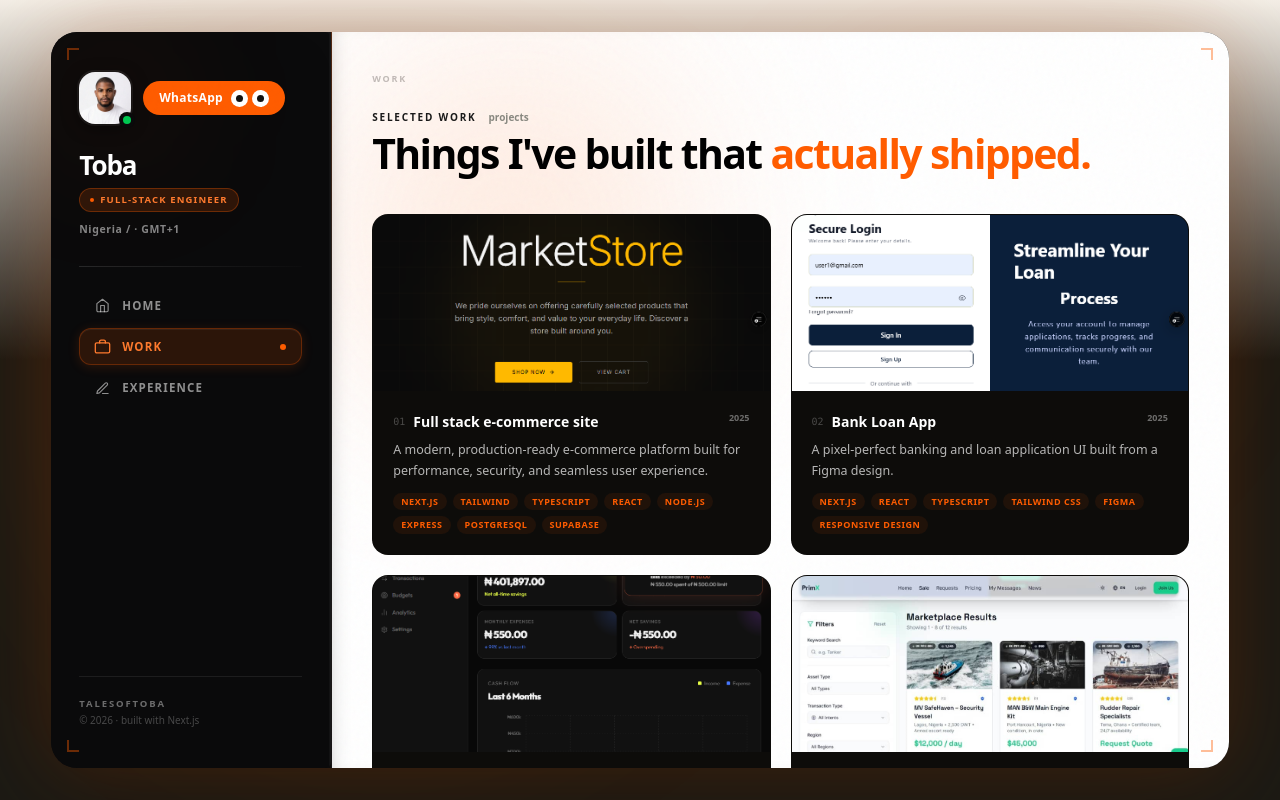
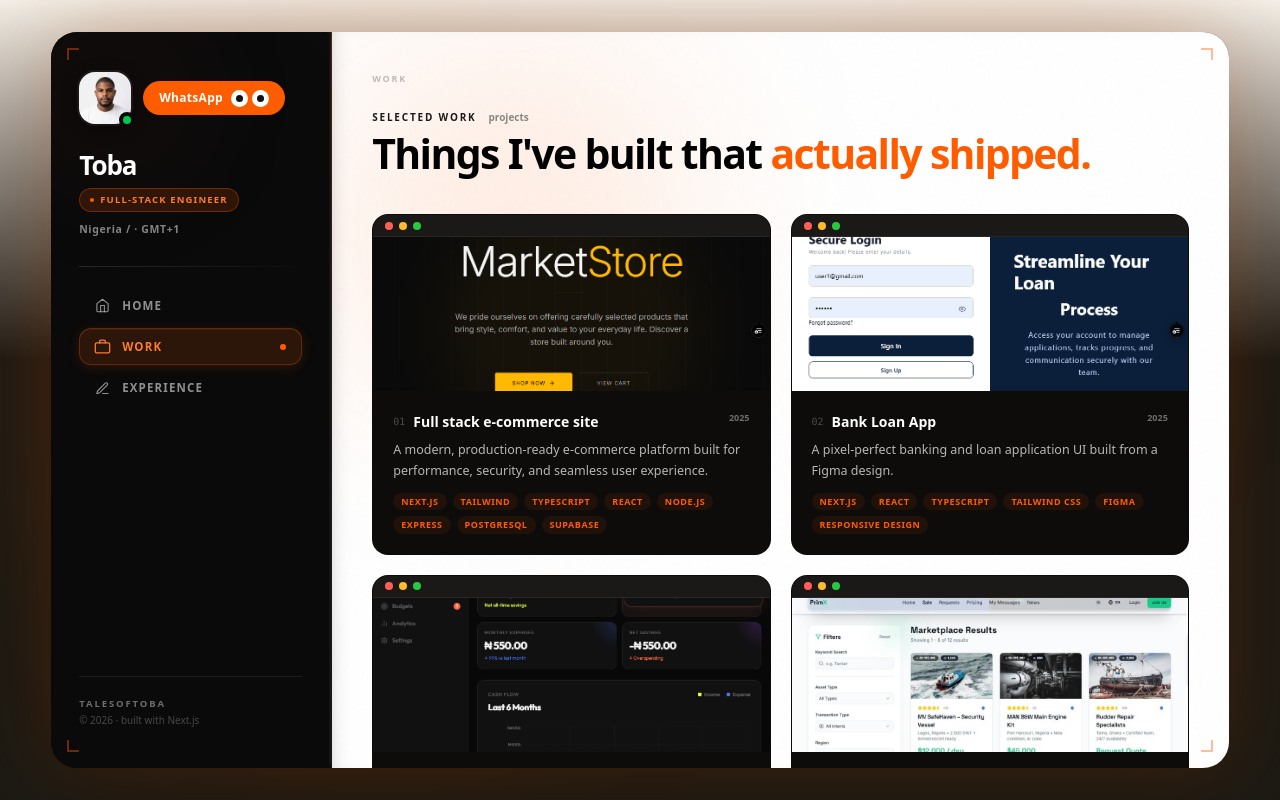
Before and after one commit to Talesoftoba/Tales, a Next.js app: page /work in a window 1280 px wide. Built offline with nearby package versions, Linux system fonts and the light colour scheme.

Commit message:
work page dot

```diff
--- a/app/work/page.tsx
+++ b/app/work/page.tsx
@@ -69,6 +69,23 @@ function CornerTicks() {
   );
 }
 
+// Wraps a screenshot in a minimal browser-chrome frame — a thin title bar with
+// three traffic-light dots above the image — so it reads as a product shot
+// rather than a flat crop. The bar shares the card's rounded top corners;
+// the image sits directly below with no gap so the two feel like one frame.
+function BrowserFrame({ children }: { children: React.ReactNode }) {
+  return (
+    <div className="relative w-full overflow-hidden bg-[#151412]">
+      <div className="flex items-center gap-1.5 px-3 h-[22px] bg-[#1a1917] border-b border-white/[0.06]">
+        <span className="w-2 h-2 rounded-full bg-[#FF5F57]" />
+        <span className="w-2 h-2 rounded-full bg-[#FEBC2E]" />
+        <span className="w-2 h-2 rounded-full bg-[#28C840]" />
+      </div>
+      {children}
+    </div>
+  );
+}
+
 // ── Project card ─────────────────────────────────────────────────────────────
 
 function ProjectCard({ title, desc, tags, year, link, image, index, mobile }: {
@@ -112,7 +129,8 @@ function ProjectCard({ title, desc, tags, year, link, image, index, mobile }: {
         className="group no-underline block h-full relative"
       >
         {image && (
-          <div className={`relative w-full overflow-hidden ${mobile ? "h-40" : "h-44"}`}>
+          <BrowserFrame>
+            <div className={`relative w-full overflow-hidden ${mobile ? "h-[136px]" : "h-[154px]"}`}>
               <motion.div
                 className="w-full h-full"
                 whileHover={{ scale: 1.06, transition: { duration: 0.5, ease: "easeOut" } }}
@@ -120,6 +138,7 @@ function ProjectCard({ title, desc, tags, year, link, image, index, mobile }: {
                 <Image src={image} alt={title} fill className="object-cover" />
               </motion.div>
             </div>
+          </BrowserFrame>
         )}
         <div className="p-5">
           <div className="flex items-start justify-between mb-2">
```
Lines whose indentation alone changed are shown as unchanged.
